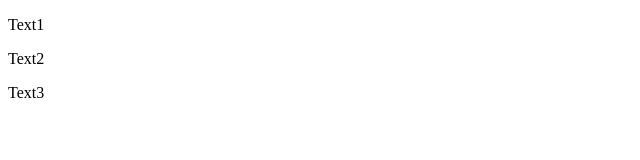
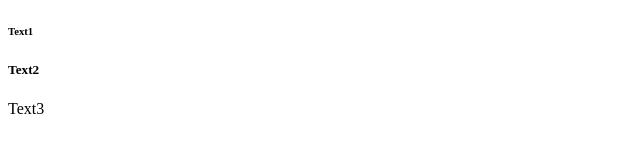
Before and after one commit to dev-kumaresan/css-workflows, a plain HTML site: page CSS-Font-Weight/index.html in a window 1280 px wide. Shown: the whole page, without its empty margins (0-640 px from the left). Drawn offline with Linux system fonts and the light colour scheme.

Commit message:
CSS updaed

```diff
--- a/CSS-Font-Weight/index.html
+++ b/CSS-Font-Weight/index.html
@@ -8,10 +8,8 @@
     <title>Document</title>
 </head>
 <body>
-       <div class="texts">
-        <p>Text1</p>
-        <p>Text2</p>
-        <p>Text3</p>
-       </div>
+      <h6>Text1</h6>
+      <h5>Text2</h5>
+      <h4>Text3</h4>
 </body>
 </html>
--- a/css/font-weight.css
+++ b/css/font-weight.css
@@ -1,3 +1,9 @@
-h1{
+h6{
     font-weight: bold;
 }
+h5{
+    font-weight: bolder;
+}
+h4{
+    font-weight: lighter;
+}
```
